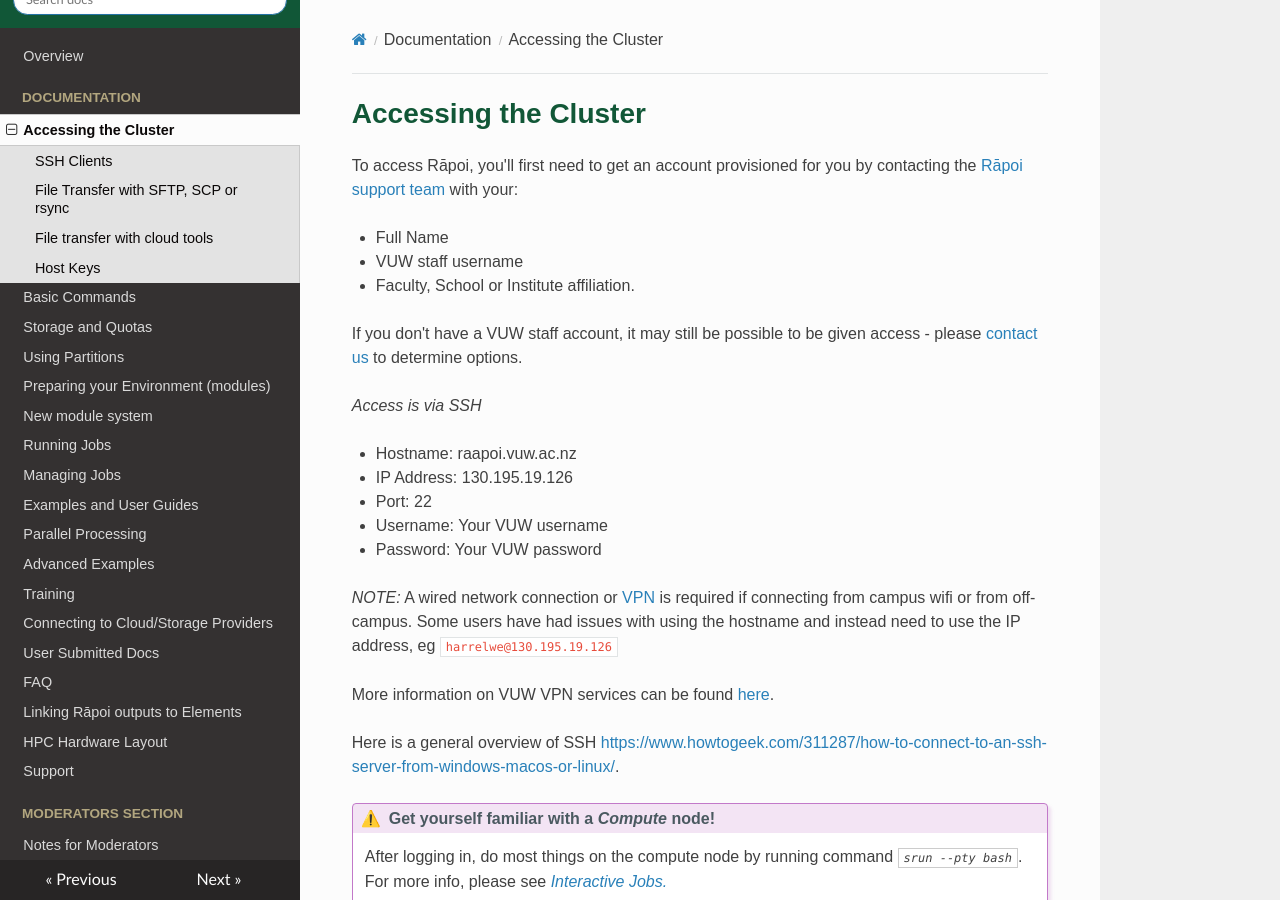
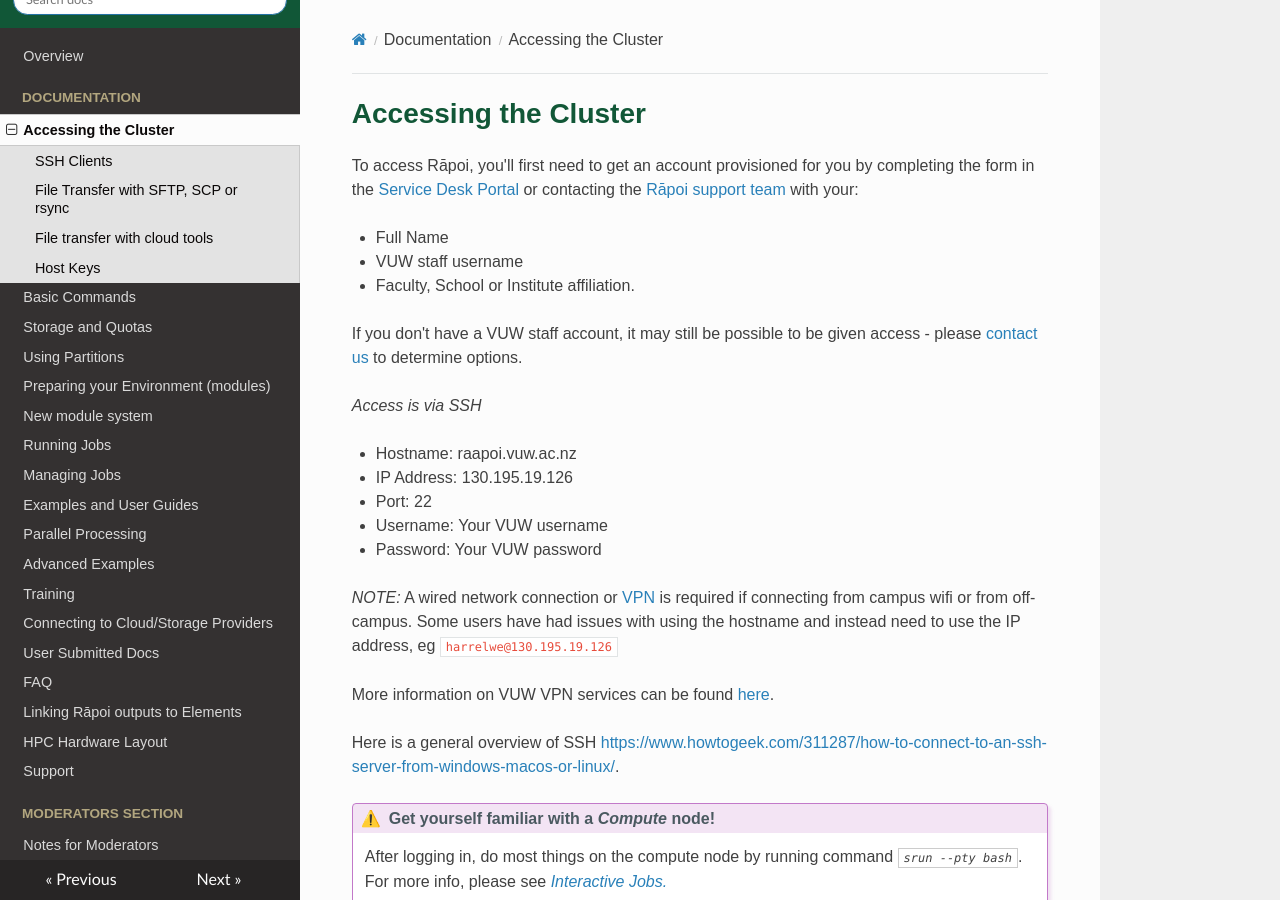
Before and after one commit to vuw-research-computing/raapoi-docs, an MkDocs documentation site: the page built from docs/accessing_the_cluster.md, in a window 1280 px wide and 900 px high. Built offline with MkDocs 1.6.1, drawn with Linux system fonts in a browser that asks for light colours; nearby versions of some CDN libraries; some web fonts are replaced.

Commit message:
Update accessing_the_cluster.md
Add link to request HPC access

```diff
--- a/docs/accessing_the_cluster.md
+++ b/docs/accessing_the_cluster.md
@@ -1,6 +1,6 @@
 # Accessing the Cluster
 
-To access Rāpoi, you'll first need to get an account provisioned for you by contacting the [Rāpoi support team](support.md) with your:
+To access Rāpoi, you'll first need to get an account provisioned for you by completing the form in the [Service Desk Portal](https://service.victoria.ac.nz/asm/Core.aspx?Lite&Form=Request&MODE=NEW&TEMPLATE_REF=331026) or contacting the [Rāpoi support team](support.md) with your:
 
 *  Full Name
 *  VUW staff username
```
